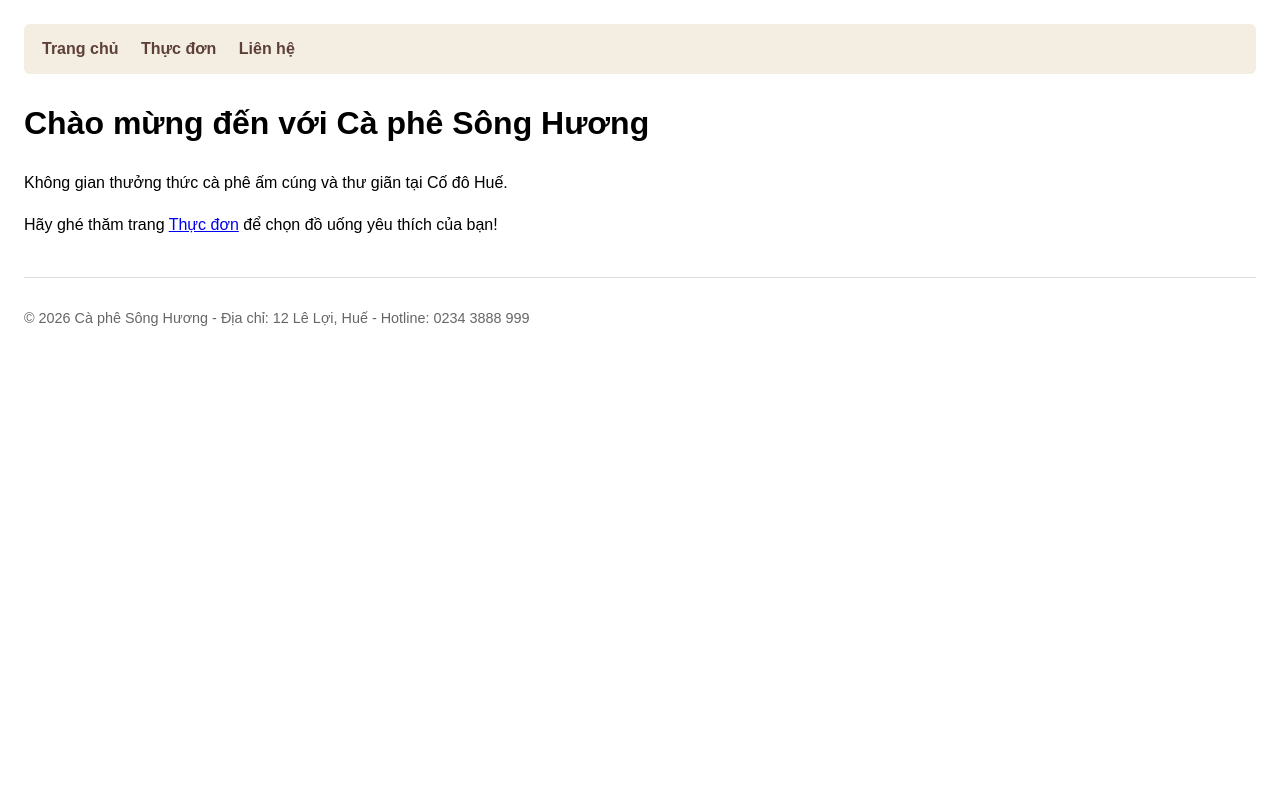
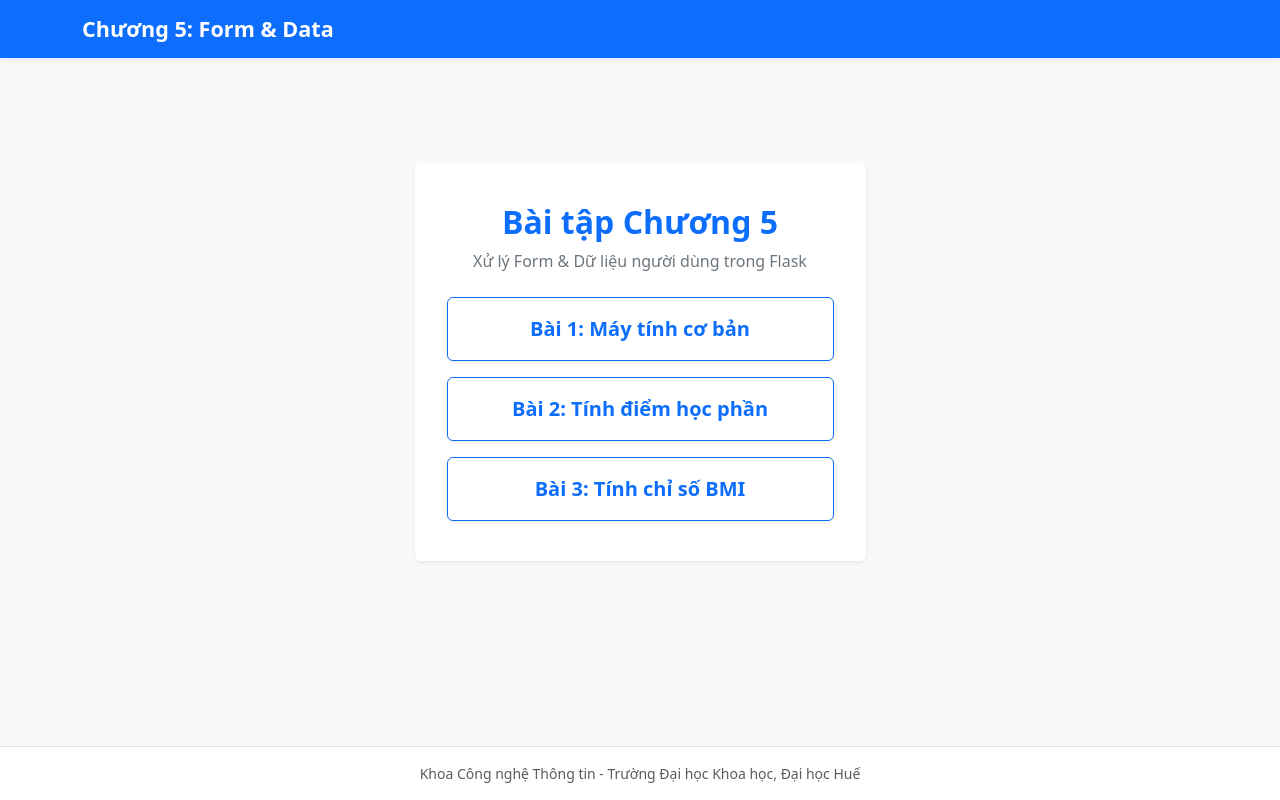
Before and after one commit to nguyen-trong-vy/bai-tap-chuong-3, a Flask app: page / in a window 1280 px wide. Run offline with Flask 3, Linux system fonts and the light colour scheme.

Commit message:
bai-tap-chuong-5( 1 ,2 , 3 )

```diff
--- /dev/null
+++ b/app.py
@@ -0,0 +1,234 @@
+from flask import Flask, render_template, request
+
+app = Flask(__name__)
+
+# ==========================================
+# TRANG CHỦ (MENU CHỌN BÀI TẬP)
+# ==========================================
+@app.route("/")
+def home():
+    return render_template("home.html")
+
+# ==========================================
+# BÀI 1: MÁY TÍNH CƠ BẢN
+# ==========================================
+def parse_calculator_number(val_str):
+    if val_str is None or val_str.strip() == "":
+        return None, "Vui lòng nhập một số."
+    cleaned = val_str.strip().replace(",", ".")
+    try:
+        return float(cleaned), None
+    except ValueError:
+        return None, "Vui lòng nhập một số."
+
+def format_calc_num(val):
+    if val == int(val):
+        return str(int(val))
+    return str(val)
+
+@app.route("/bai-1", methods=["GET", "POST"])
+def bai1():
+    errors = {}
+    result = None
+    a_raw, b_raw, op = "", "", "+"
+
+    if request.method == "POST":
+        a_raw = request.form.get("a", "")
+        b_raw = request.form.get("b", "")
+        op = request.form.get("op", "+")
+
+        a_val, err_a = parse_calculator_number(a_raw)
+        if err_a:
+            errors["a"] = err_a
+
+        valid_ops = ["+", "-", "*", "/"]
+        if op not in valid_ops:
+            errors["op"] = "Phép toán không hợp lệ."
+
+        b_val, err_b = parse_calculator_number(b_raw)
+        if err_b:
+            errors["b"] = err_b
+        elif op == "/" and b_val == 0:
+            errors["b"] = "Không thể chia cho 0."
+
+        if not errors:
+            res_val = 0
+            if op == "+":
+                res_val = a_val + b_val
+            elif op == "-":
+                res_val = a_val - b_val
+            elif op == "*":
+                res_val = a_val * b_val
+            elif op == "/":
+                res_val = a_val / b_val
+
+            result = f"{format_calc_num(a_val)} {op} {format_calc_num(b_val)} = {format_calc_num(res_val)}"
+
+    return render_template("bai1.html", a=a_raw, b=b_raw, op=op, errors=errors, result=result)
+
+# ==========================================
+# BÀI 2: TÍNH ĐIỂM HỌC PHẦN
+# ==========================================
+# Hàm kiểm tra dùng chung cho cả 3 ô (CC, GK, CK)
+def validate_score(val_str):
+    if val_str is None or val_str.strip() == "":
+        return None, "Vui lòng nhập một số."
+    cleaned = val_str.strip().replace(",", ".")
+    try:
+        val = float(cleaned)
+    except ValueError:
+        return None, "Vui lòng nhập một số."
+
+    if val < 0.0 or val > 10.0:
+        return None, "Điểm phải từ 0 đến 10."
+
+    return val, None
+
+@app.route("/bai-2", methods=["GET", "POST"])
+def bai2():
+    errors = {}
+    result = None
+    cc_raw, gk_raw, ck_raw = "", "", ""
+
+    if request.method == "POST":
+        cc_raw = request.form.get("cc", "")
+        gk_raw = request.form.get("gk", "")
+        ck_raw = request.form.get("ck", "")
+
+        # Kiểm tra dữ liệu từng ô qua hàm dùng chung
+        cc_val, err_cc = validate_score(cc_raw)
+        if err_cc:
+            errors["cc"] = err_cc
+
+        gk_val, err_gk = validate_score(gk_raw)
+        if err_gk:
+            errors["gk"] = err_gk
+
+        ck_val, err_ck = validate_score(ck_raw)
+        if err_ck:
+            errors["ck"] = err_ck
+
+        # Nếu không có lỗi, tiến hành tính điểm và xếp loại
+        if not errors:
+            # Chuyên cần 10%, Giữa kỳ 30%, Cuối kỳ 60%, làm tròn 1 chữ số
+            score = round(cc_val * 0.1 + gk_val * 0.3 + ck_val * 0.6, 1)
+
+            # Quy tắc điểm liệt: Cuối kỳ dưới 1 bị điểm F
+            if ck_val < 1.0:
+                grade = "F (điểm thi dưới 1)"
+            else:
+                if score >= 8.5:
+                    grade = "A"
+                elif score >= 7.0:
+                    grade = "B"
+                elif score >= 5.5:
+                    grade = "C"
+                elif score >= 4.0:
+                    grade = "D"
+                else:
+                    grade = "F"
+
+            result = f"{score} - {grade}"
+
+    return render_template(
+        "bai2.html",
+        cc=cc_raw,
+        gk=gk_raw,
+        ck=ck_raw,
+        errors=errors,
+        result=result
+    )
+
+
+# ==========================================
+# BÀI 3: TÍNH CHỈ SỐ BMI
+# ==========================================
+def validate_height(val_str):
+    if val_str is None or val_str.strip() == "":
+        return None, "Vui lòng nhập một số."
+    cleaned = val_str.strip().replace(",", ".")
+    try:
+        val = float(cleaned)
+    except ValueError:
+        return None, "Vui lòng nhập một số."
+
+    if val < 50 or val > 250:
+        if 0 < val <= 3:
+            return None, "Giá trị phải từ 50 đến 250. (nhập mét thay vì cm)"
+        return None, "Giá trị phải từ 50 đến 250."
+
+    return val, None
+
+def validate_weight(val_str):
+    if val_str is None or val_str.strip() == "":
+        return None, "Vui lòng nhập một số."
+    cleaned = val_str.strip().replace(",", ".")
+    try:
+        val = float(cleaned)
+    except ValueError:
+        return None, "Vui lòng nhập một số."
+
+    if val < 10 or val > 300:
+        return None, "Giá trị phải từ 10 đến 300."
+
+    return val, None
+
+@app.route("/bai-3", methods=["GET", "POST"])
+def bai3():
+    errors = {}
+    result = None
+    height_raw, weight_raw = "", ""
+
+    if request.method == "POST":
+        height_raw = request.form.get("height", "")
+        weight_raw = request.form.get("weight", "")
+
+        h_val, err_h = validate_height(height_raw)
+        if err_h:
+            errors["height"] = err_h
+
+        w_val, err_w = validate_weight(weight_raw)
+        if err_w:
+            errors["weight"] = err_w
+
+        if not errors:
+            # Chiều cao chuyển từ cm sang m
+            h_m = h_val / 100.0
+            bmi = round(w_val / (h_m ** 2), 1)
+
+            # Phân loại theo chuẩn châu Á và gán mã màu Bootstrap tương ứng
+            if bmi < 18.5:
+                category = "Thiếu cân"
+                color = "warning"  # Vàng
+            elif bmi < 23.0:
+                category = "Bình thường"
+                color = "success"  # Xanh
+            elif bmi < 25.0:
+                category = "Thừa cân"
+                color = "warning"  # Vàng
+            else:
+                category = "Béo phì"
+                color = "danger"   # Đỏ
+
+            # Cân nặng nên có (BMI từ 18.5 đến 22.9)
+            min_weight = round(18.5 * (h_m ** 2), 1)
+            max_weight = round(22.9 * (h_m ** 2), 1)
+
+            result = {
+                "bmi": bmi,
+                "category": category,
+                "color": color,
+                "min_weight": min_weight,
+                "max_weight": max_weight
+            }
+
+    return render_template(
+        "bai3.html",
+        height=height_raw,
+        weight=weight_raw,
+        errors=errors,
+        result=result
+    )
+
+if __name__ == "__main__":
+    app.run(debug=True, port=5000)
--- a/templates/_footer.html
+++ /dev/null
@@ -1,3 +0,0 @@
-<footer>
-    <p>© 2026 {{ shop.name }} - Địa chỉ: {{ shop.address }} - Hotline: {{ shop.phone }}</p>
-</footer>
--- a/templates/_navbar.html
+++ /dev/null
@@ -1,7 +0,0 @@
-<header>
-    <nav>
-        <a href="{{ url_for('index') }}">Trang chủ</a>
-        <a href="{{ url_for('menu') }}">Thực đơn</a>
-        <a href="{{ url_for('contact') }}">Liên hệ</a>
-    </nav>
-</header>
--- a/templates/base.html
+++ b/templates/base.html
@@ -2,27 +2,49 @@
 <html lang="vi">
 <head>
     <meta charset="UTF-8">
-    <title>{% block title %}{% endblock %} - Sông Hương</title>
+    <meta name="viewport" content="width=device-width, initial-scale=1.0">
+    <title>{% block title %}Chương 5{% endblock %}</title>
+    <!-- Bootstrap 5 CSS -->
+    <link href="https://cdn.jsdelivr.net/npm/bootstrap@5.3.3/dist/css/bootstrap.min.css" rel="stylesheet">
+    <style>
+        .custom-navbar {
+            background-color: #0d6efd;
+        }
+        .custom-navbar .navbar-brand {
+            color: #fff;
+            font-weight: bold;
+            font-size: 1.35rem;
+        }
+        .custom-navbar .nav-link {
+            color: rgba(255, 255, 255, 0.85);
+            font-weight: 500;
+        }
+        .custom-navbar .nav-link:hover, .custom-navbar .nav-link.active {
+            color: #fff;
+        }
+    </style>
+</head>
+<body class="bg-light min-vh-100 d-flex flex-column">
+    <!-- Navbar -->
+    <nav class="navbar navbar-expand-lg custom-navbar shadow-sm">
+        <div class="container">
+            <a class="navbar-brand" href="{{ url_for('home') }}">Chương 5: Form & Data</a>
+            <button class="navbar-toggler text-white border-0" type="button" data-bs-toggle="collapse" data-bs-target="#navbarNav">
+                <span class="navbar-toggler-icon"></span>
+            </button>
 
-    {% block styles %}
-    <style>
-        body { font-family: Arial, sans-serif; margin: 24px; line-height: 1.6; }
-        nav { background-color: #f3ede2; padding: 12px 18px; margin-bottom: 24px; border-radius: 6px; }
-        nav a { margin-right: 18px; text-decoration: none; color: #5d4037; font-weight: bold; }
-        nav a:hover { text-decoration: underline; }
-        footer { margin-top: 40px; border-top: 1px solid #ddd; padding-top: 14px; color: #666; font-size: 0.9em; }
-    </style>
-    {% endblock %}
-</head>
-<body>
-    <!-- Nhúng menu từ _navbar.html -->
-    {% include "_navbar.html" %}
+    </nav>
 
-    <main>
+    <!-- Khối nội dung thay đổi của từng trang -->
+    <main class="container my-auto py-4">
         {% block content %}{% endblock %}
     </main>
 
-    <!-- Nhúng chân trang từ _footer.html -->
-    {% include "_footer.html" %}
+    <footer class="text-center py-3 text-muted small border-top bg-white mt-auto">
+        Khoa Công nghệ Thông tin - Trường Đại học Khoa học, Đại học Huế
+    </footer>
+
+    <!-- Bootstrap 5 JS -->
+    <script src="https://cdn.jsdelivr.net/npm/bootstrap@5.3.3/dist/js/bootstrap.bundle.min.js"></script>
 </body>
 </html>
--- /dev/null
+++ b/templates/home.html
@@ -0,0 +1,28 @@
+{% extends "base.html" %}
+
+{% block title %}Trang chủ - Chương 5{% endblock %}
+
+{% block content %}
+<div class="row justify-content-center">
+    <div class="col-12 col-md-7 col-lg-5">
+        <div class="card shadow-sm border-0 text-center py-4 px-3">
+            <div class="card-body">
+                <h2 class="text-primary fw-bold mb-2">Bài tập Chương 5</h2>
+                <p class="text-secondary mb-4">Xử lý Form & Dữ liệu người dùng trong Flask</p>
+
+                <div class="d-grid gap-3">
+                    <a href="{{ url_for('bai1') }}" class="btn btn-outline-primary py-3 fs-5 fw-semibold shadow-sm">
+                        Bài 1: Máy tính cơ bản
+                    </a>
+                    <a href="{{ url_for('bai2') }}" class="btn btn-outline-primary py-3 fs-5 fw-semibold shadow-sm">
+                        Bài 2: Tính điểm học phần
+                    </a>
+                    <a href="{{ url_for('bai3') }}" class="btn btn-outline-primary py-3 fs-5 fw-semibold shadow-sm">
+                        Bài 3: Tính chỉ số BMI
+                    </a>
+                </div>
+            </div>
+        </div>
+    </div>
+</div>
+{% endblock %}
--- a/templates/index.html
+++ /dev/null
@@ -1,9 +0,0 @@
-{% extends "base.html" %}
-
-{% block title %}Trang chủ{% endblock %}
-
-{% block content %}
-    <h1>Chào mừng đến với {{ shop.name }}</h1>
-    <p>Không gian thưởng thức cà phê ấm cúng và thư giãn tại Cố đô Huế.</p>
-    <p>Hãy ghé thăm trang <a href="{{ url_for('menu') }}">Thực đơn</a> để chọn đồ uống yêu thích của bạn!</p>
-{% endblock %}
```
Also changed, not shown: cafe.py (deleted, +0 -68 lines), templates/404.html (deleted, +0 -9 lines), templates/_macros.html (deleted, +0 -34 lines), templates/bai1.html (added, +59 -0 lines), templates/bai2.html (added, +60 -0 lines), templates/bai3.html (added, +64 -0 lines), templates/contact.html (deleted, +0 -12 lines), templates/menu.html (deleted, +0 -27 lines), 1 other file.
